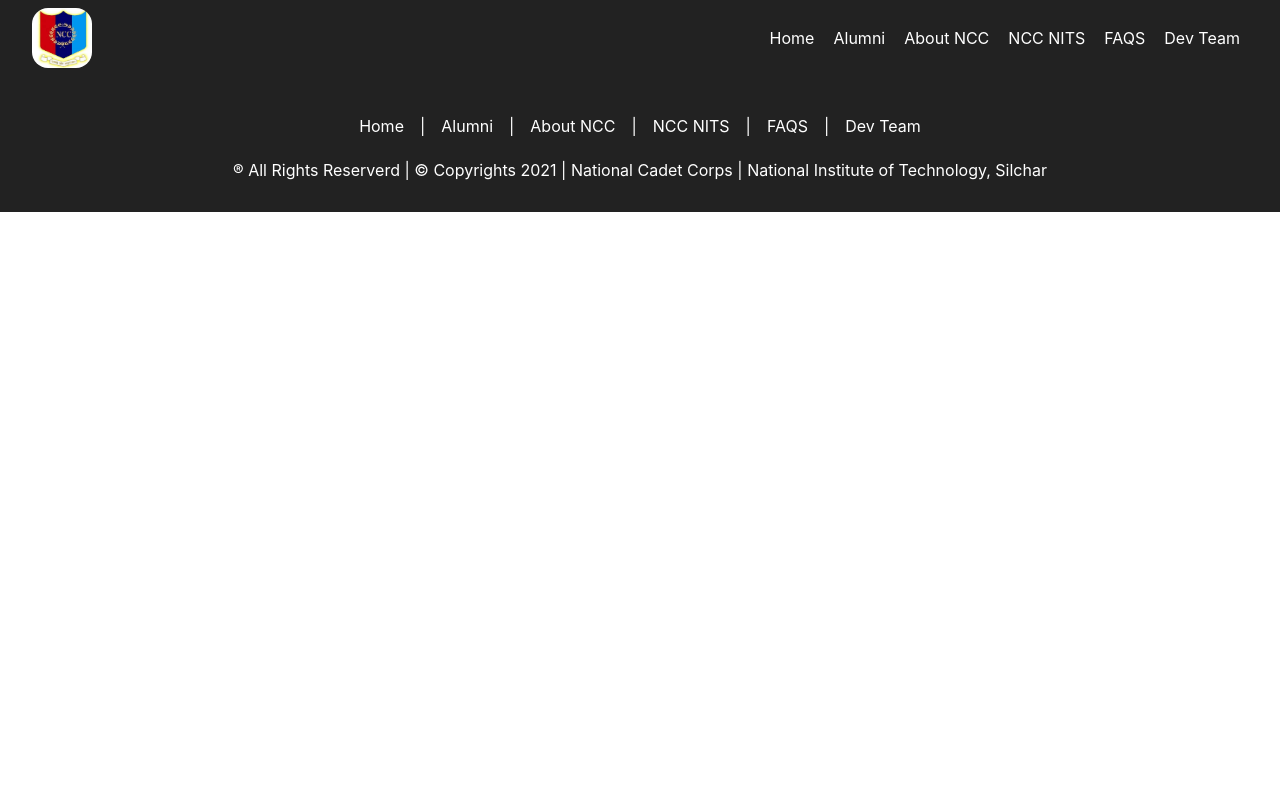
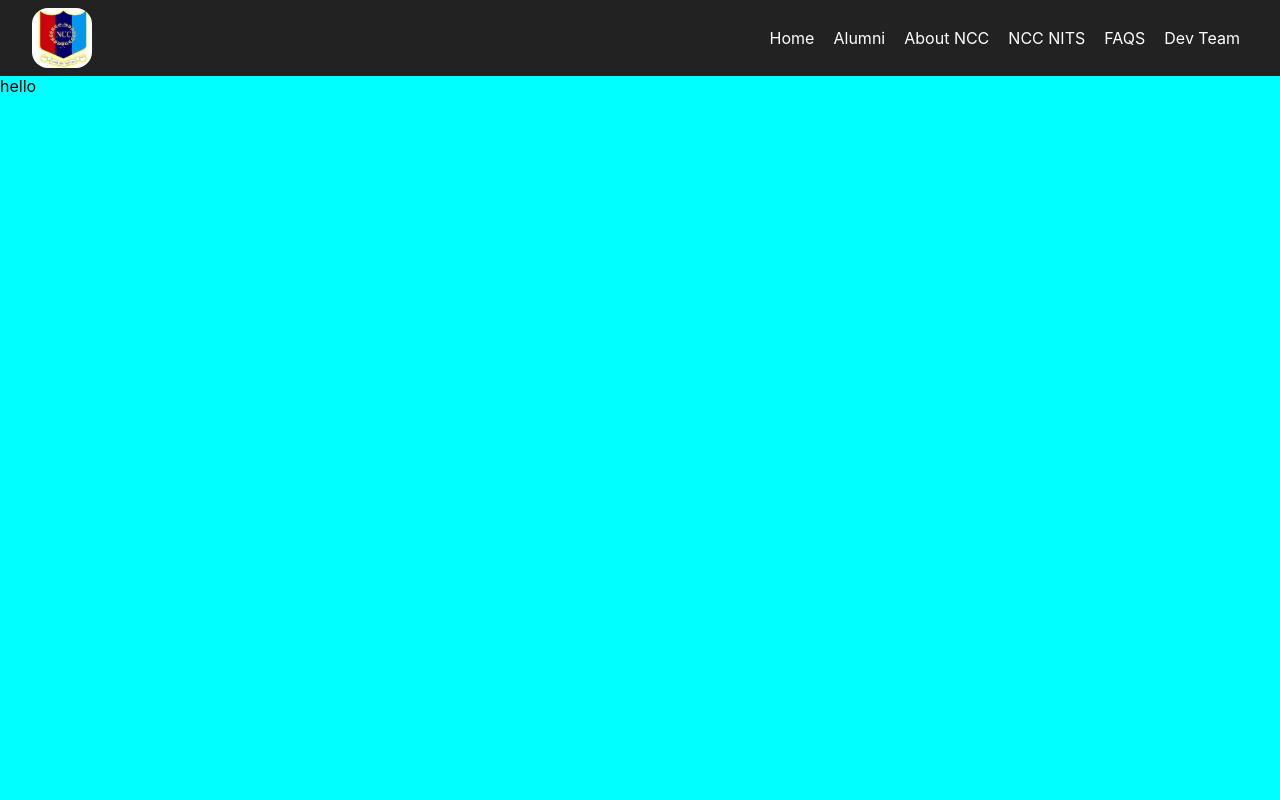
Before and after one commit to 4Marsha1/NCCNITS, a React (Create React App) app: page / in a window 1280 px wide. Shown: the top 800 px of the page. Built offline with nearby package versions, Linux system fonts and the light colour scheme.

Commit message:
boiler plate update

```diff
--- a/src/components/HomeScreenComponent/HomeScreenComponent.module.css
+++ b/src/components/HomeScreenComponent/HomeScreenComponent.module.css
@@ -0,0 +1,4 @@
+.home{
+    background-color: aqua;
+    height: 100vh;
+}
--- a/src/components/HomeScreenComponent/index.js
+++ b/src/components/HomeScreenComponent/index.js
@@ -0,0 +1,12 @@
+import React from 'react';
+import styles from './HomeScreenComponent.module.css'
+
+const index = () => {
+    return (
+        <div className={styles['home']}>
+            <span>hello</span>
+        </div>
+    )
+}
+
+export default index
--- a/src/containers/HomeScreen.js
+++ b/src/containers/HomeScreen.js
@@ -1,5 +1,6 @@
 import React, { Component } from 'react';
 import Navbar from '../components/Navbar';
+import HomeScreenComponent from '../components/HomeScreenComponent';
 import Footer from '../components/Footer';
 
 class HomeScreen extends React.Component {
@@ -7,6 +8,7 @@ class HomeScreen extends React.Component {
         return (
             <div>
                 <Navbar />
+                <HomeScreenComponent />
                 <Footer />
             </div>
         );
```
Also changed, not shown: src/components/Alumni/Alumni.Module.css (added), src/components/Alumni/index.js (added), src/containers/Alumni.js (added).
